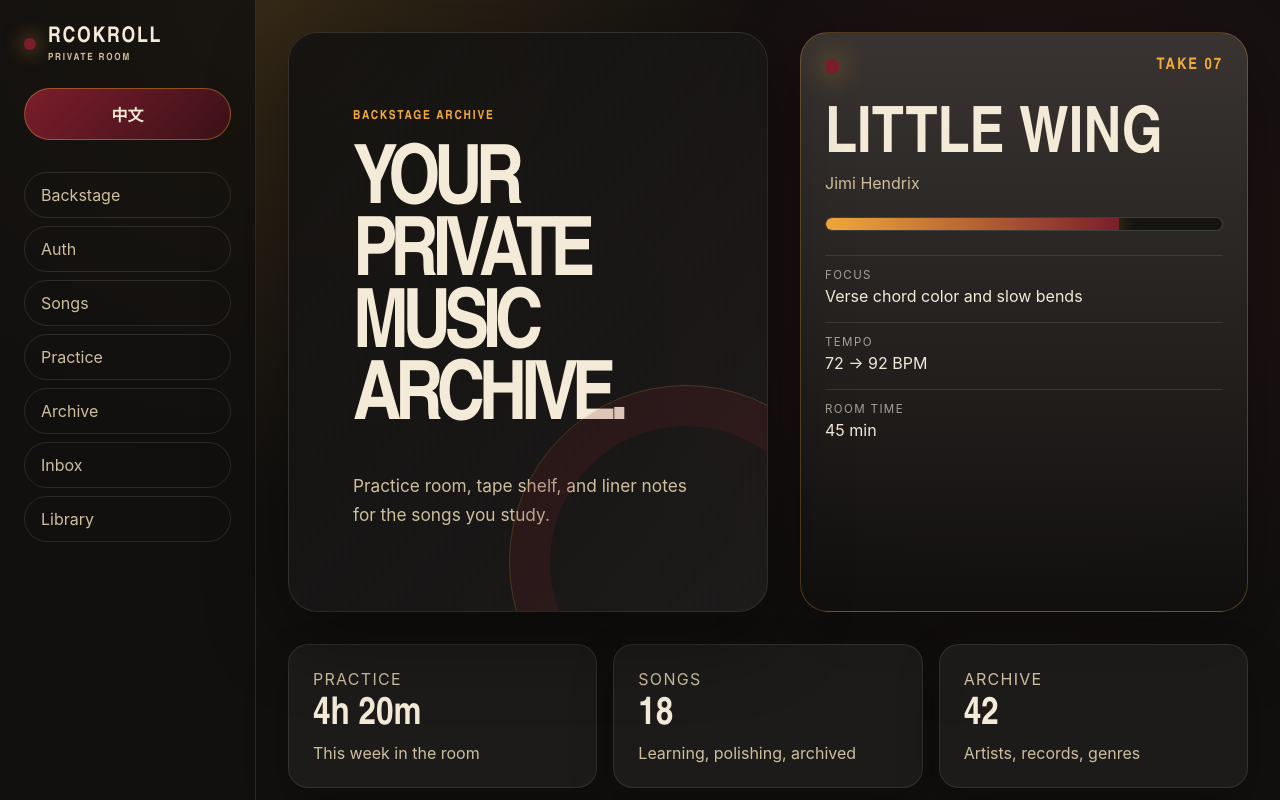
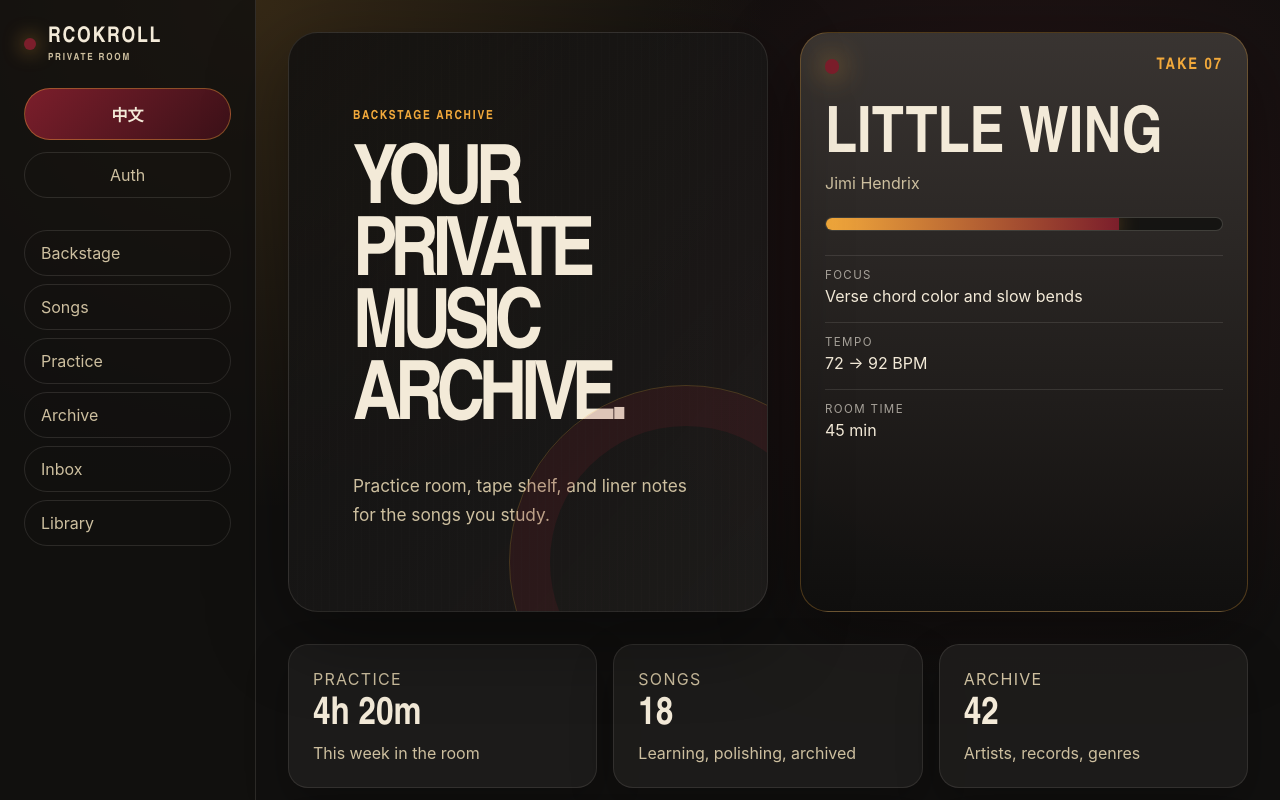
Before and after one commit to Ashin-7/RockRoll, a React (Vite) app: page / in a window 1280 px wide. Shown: the top 800 px of the page. Built offline with nearby package versions, Linux system fonts and the light colour scheme.

Commit message:
fix: move auth out of primary navigation

```diff
--- a/src/App.tsx
+++ b/src/App.tsx
@@ -24,10 +24,6 @@ export default function App() {
 
   const route = getRouteForHash(hash);
 
-  if (route === 'auth') {
-    return <AuthPage />;
-  }
-
   const page = {
     backstage: <BackstagePage />,
     songs: <SongListPage />,
--- a/src/app/shell/AppShell.css
+++ b/src/app/shell/AppShell.css
@@ -33,6 +33,30 @@
 .app-shell__language {
   width: 100%;
   margin-top: var(--space-6);
+}
+
+.app-shell__account {
+  display: block;
+  margin-top: var(--space-3);
+  border: 1px solid rgba(167, 162, 154, 0.18);
+  border-radius: 999px;
+  color: var(--color-paper-muted);
+  padding: var(--space-3) var(--space-4);
+  text-align: center;
+  text-decoration: none;
+}
+
+.app-shell__account:hover,
+.app-shell__account:focus-visible {
+  border-color: var(--color-amber);
+  color: var(--color-paper);
+  outline: none;
+}
+
+.app-shell__account.is-active {
+  border-color: var(--color-amber);
+  background: rgba(242, 169, 59, 0.14);
+  color: var(--color-paper);
 }
 
 .app-shell__rec {
--- a/src/app/shell/AppShell.tsx
+++ b/src/app/shell/AppShell.tsx
@@ -9,7 +9,6 @@ interface AppShellProps {
 
 const navItems: Array<{ href: string; labelKey: MessageKey }> = [
   { href: '#backstage', labelKey: 'nav.backstage' },
-  { href: '#auth', labelKey: 'nav.auth' },
   { href: '#songs', labelKey: 'nav.songs' },
   { href: '#practice', labelKey: 'nav.practice' },
   { href: '#archive', labelKey: 'nav.archive' },
@@ -37,6 +36,13 @@ export function AppShell({ children, currentHash = window.location.hash }: AppSh
         >
           {t('common.languageToggle')}
         </button>
+        <a
+          aria-current={currentHash === '#auth' ? 'page' : undefined}
+          className={currentHash === '#auth' ? 'app-shell__account is-active' : 'app-shell__account'}
+          href="#auth"
+        >
+          {t('nav.auth')}
+        </a>
         <nav aria-label={t('nav.primary')} className="app-shell__nav">
           {navItems.map((item) => (
             <a
--- a/src/features/auth/AuthPage.tsx
+++ b/src/features/auth/AuthPage.tsx
@@ -88,7 +88,7 @@ export function AuthPage({
   }
 
   return (
-    <main className="auth-page">
+    <section className="auth-page">
       <section>
         <p className="eyebrow">{t('auth.eyebrow')}</p>
         <h1>{t('auth.title')}</h1>
@@ -124,6 +124,6 @@ export function AuthPage({
         {message ? <p role="status">{message}</p> : null}
         {error ? <p role="alert">{error}</p> : null}
       </section>
-    </main>
+    </section>
   );
 }
```
Also changed, not shown: 2 other files (tests, documents, lock files or other folders).
